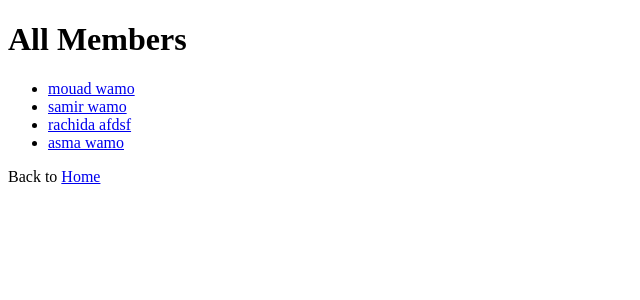
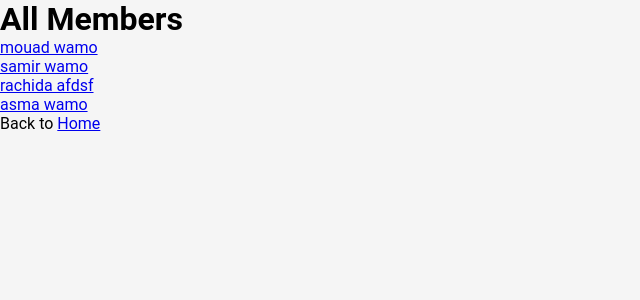
Before and after one commit to mouaammou/django, a Django app: page /members/ in a window 1280 px wide. Shown: the top 300 px of the page, without its empty margins (0-640 px from the left). Run offline with Django 4.2, Linux system fonts and the light colour scheme; data comes from the database, SQL or seed files in the repository.

Commit message:
whietenoise install, and now im working in static files

```diff
--- /dev/null
+++ b/my_app_admin/my_app/static/static_style.css
@@ -0,0 +1,11 @@
+* {
+	box-sizing: border-box;
+	margin: 0;
+	padding: 0;
+	transition: all 0.3s linear;
+}
+
+body {
+	font-family: 'Roboto', sans-serif;
+	background: #f5f5f5;
+}
--- a/my_app_admin/my_app/templates/home.html
+++ b/my_app_admin/my_app/templates/home.html
@@ -1,4 +1,5 @@
 {% extends "master.html" %}
+
 
 {% block title %}
   My Members Club
--- a/my_app_admin/my_app/templates/master.html
+++ b/my_app_admin/my_app/templates/master.html
@@ -1,6 +1,8 @@
+{% load static %}
 <!DOCTYPE html>
 <html>
 <head>
+	<link rel="stylesheet" type="text/css" href="{% static 'static_style.css' %}" >
   <title>{% block title %}{% endblock %}</title>
 </head>
 <body>
```
Also changed, not shown: my_app_admin/my_app_admin/settings.py (+9 -8 lines).
